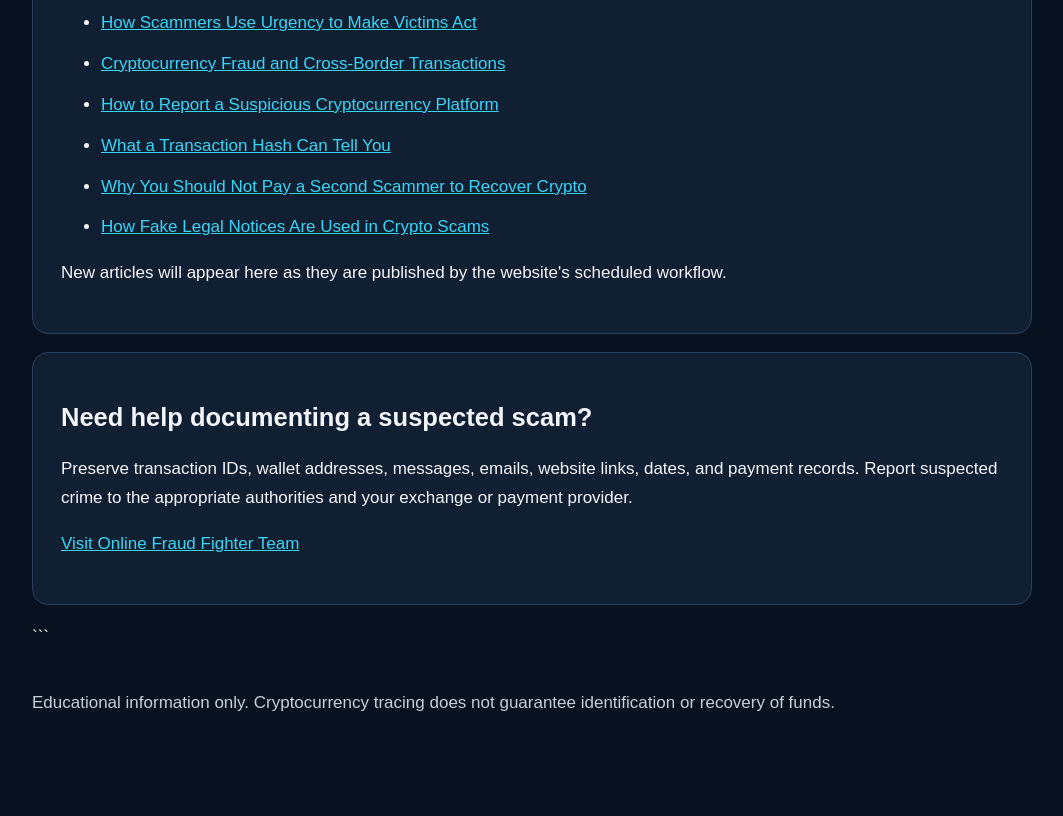
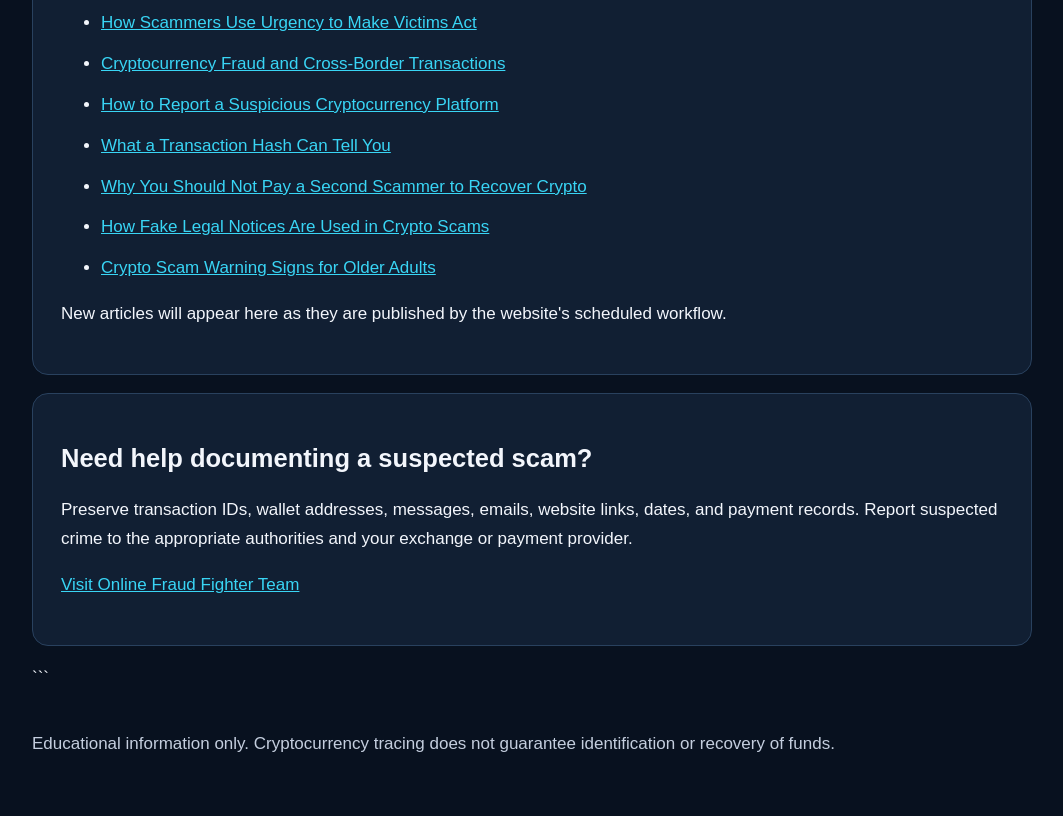
Before and after one commit to onlinefraudfighterteam-sudo/tyt, a plain HTML site: page blog/index.html in a window 1280 px wide. Shown: the part 1945-2761 px from the top of the page, without its empty margins (108-1171 px from the left). Before the commit the page ends 2720 px from the top, so only its background shows below. Drawn offline with Linux system fonts and the light colour scheme.

Commit message:
Publish prepared blog article 41

```diff
--- a/blog/index.html
+++ b/blog/index.html
@@ -90,6 +90,7 @@
     <li><a href="38-what-a-transaction-hash-can-tell-you.html">What a Transaction Hash Can Tell You</a></li>
     <li><a href="39-why-you-should-not-pay-a-second-scammer-to-recover-crypto.html">Why You Should Not Pay a Second Scammer to Recover Crypto</a></li>
     <li><a href="40-how-fake-legal-notices-are-used-in-crypto-scams.html">How Fake Legal Notices Are Used in Crypto Scams</a></li>
+    <li><a href="41-crypto-scam-warning-signs-for-older-adults.html">Crypto Scam Warning Signs for Older Adults</a></li>
   </ul>
   <!-- PUBLISHED_ARTICLES_END -->
   <p>New articles will appear here as they are published by the website's scheduled workflow.</p>
```
Also changed, not shown: blog/41-crypto-scam-warning-signs-for-older-adults.html (added, +1 -0 lines), .blog-state/next-article.txt.
